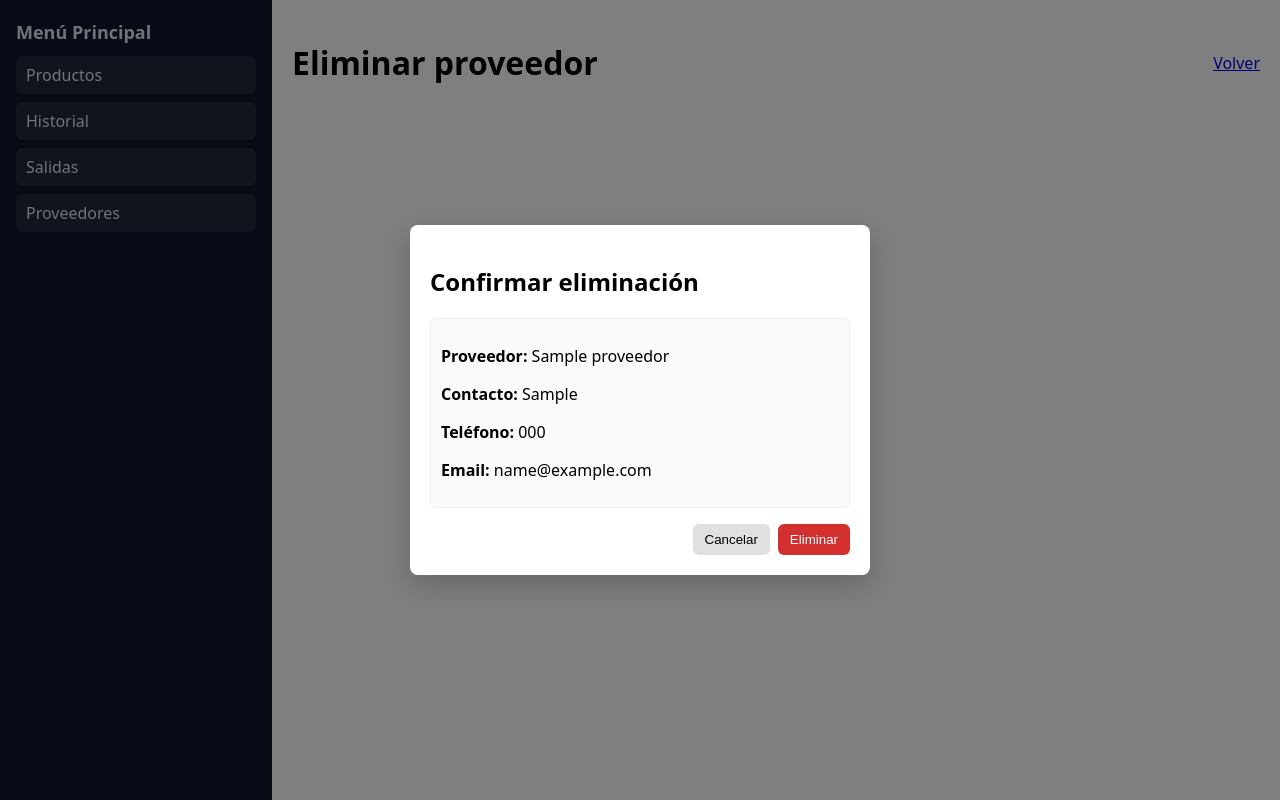
After one commit to Frankgfi/proyecto_final_uneweb, a Django app: page /proveedores/eliminar/1/ in a window 1280 px wide. The commit adds this page. Run offline with Django 5.2, Linux system fonts and the light colour scheme; tables that the repository leaves empty hold one stand-in row (values such as "Sample post").

Commit message:
editar, eliminar proveedor

```diff
--- /dev/null
+++ b/mi_proyecto/templates/mi_proyecto/proveedor/eliminar_proveedor.html
@@ -0,0 +1,42 @@
+{% extends "base.html" %}
+{% block title %}Eliminar proveedor{% endblock %}
+{% block content %}
+    <div class="header">
+        <h1>Eliminar proveedor</h1>
+        <a href="{% url 'lista_proveedores' %}">Volver</a>
+    </div>
+
+    <div class="overlay" id="confirm-overlay" style="position:fixed;inset:0;background:rgba(0,0,0,.5);display:flex;align-items:center;justify-content:center">
+        <div class="modal" style="background:#fff;max-width:420px;width:92%;padding:20px;border-radius:8px;box-shadow:0 10px 30px rgba(0,0,0,.2)">
+            <h2>Confirmar eliminación</h2>
+            <div class="resume" style="background:#fafafa;border:1px solid #eee;border-radius:6px;padding:10px;margin-top:8px">
+                <p><strong>Proveedor:</strong> {{ proveedor.nombre }}</p>
+                <p><strong>Contacto:</strong> {{ proveedor.contacto|default:"—" }}</p>
+                <p><strong>Teléfono:</strong> {{ proveedor.telefono }}</p>
+                <p><strong>Email:</strong> {{ proveedor.email }}</p>
+            </div>
+            <div class="actions" style="margin-top:16px;display:flex;gap:8px;justify-content:flex-end">
+                <button class="btn" id="cancelar" style="padding:8px 12px;border:0;border-radius:6px;background:#e0e0e0;cursor:pointer">Cancelar</button>
+                <button class="btn" id="confirmar" style="padding:8px 12px;border:0;border-radius:6px;background:#d32f2f;color:#fff;cursor:pointer">Eliminar</button>
+            </div>
+            <form id="form-delete" method="post" style="display:none;">
+                {% csrf_token %}
+            </form>
+        </div>
+    </div>
+{% endblock %}
+
+{% block scripts %}
+<script>
+    const cancelar = document.getElementById('cancelar');
+    const confirmar = document.getElementById('confirmar');
+    const form = document.getElementById('form-delete');
+
+    cancelar.addEventListener('click', () => {
+        window.location.href = "{% url 'lista_proveedores' %}";
+    });
+    confirmar.addEventListener('click', () => {
+        form.submit();
+    });
+</script>
+{% endblock %}
--- a/mi_proyecto/urls.py
+++ b/mi_proyecto/urls.py
@@ -12,4 +12,6 @@ urlpatterns = [
     # Proveedor #####################################################
     path('proveedores/', views.lista_proveedores, name='lista_proveedores'),
     path('proveedores/crear/', views.crear_proveedor, name='crear_proveedor'),
+    path('proveedores/editar/<int:id>/', views.editar_proveedor, name='editar_proveedor'),
+    path('proveedores/eliminar/<int:id>/', views.eliminar_proveedor, name='eliminar_proveedor'),
 ]
--- a/mi_proyecto/views.py
+++ b/mi_proyecto/views.py
@@ -152,3 +152,25 @@ def crear_proveedor(request):
     else:
         form = ProveedorForm()
     return render(request, 'mi_proyecto/proveedor/crear_proveedor.html', {'form': form})
+
+
+def editar_proveedor(request, id):
+    proveedor = get_object_or_404(Proveedor, id=id)
+    if request.method == 'POST':
+        form = ProveedorForm(request.POST, instance=proveedor)
+        if form.is_valid():
+            form.save()
+            return redirect('lista_proveedores')
+    else:
+        form = ProveedorForm(instance=proveedor)
+    return render(request, 'mi_proyecto/proveedor/editar_proveedor.html', {
+        'form': form,
+        'proveedor': proveedor
+    })
+
+def eliminar_proveedor(request, id):
+    proveedor = get_object_or_404(Proveedor, id=id)
+    if request.method == 'POST':
+        proveedor.delete()
+        return redirect('lista_proveedores')
+    return render(request, 'mi_proyecto/proveedor/eliminar_proveedor.html', {'proveedor': proveedor})
```
Also changed, not shown: mi_proyecto/templates/mi_proyecto/proveedor/editar_proveedor.html (added, +43 -0 lines), mi_proyecto/templates/mi_proyecto/proveedor/lista_proveedores.html (+16 -1 lines).
